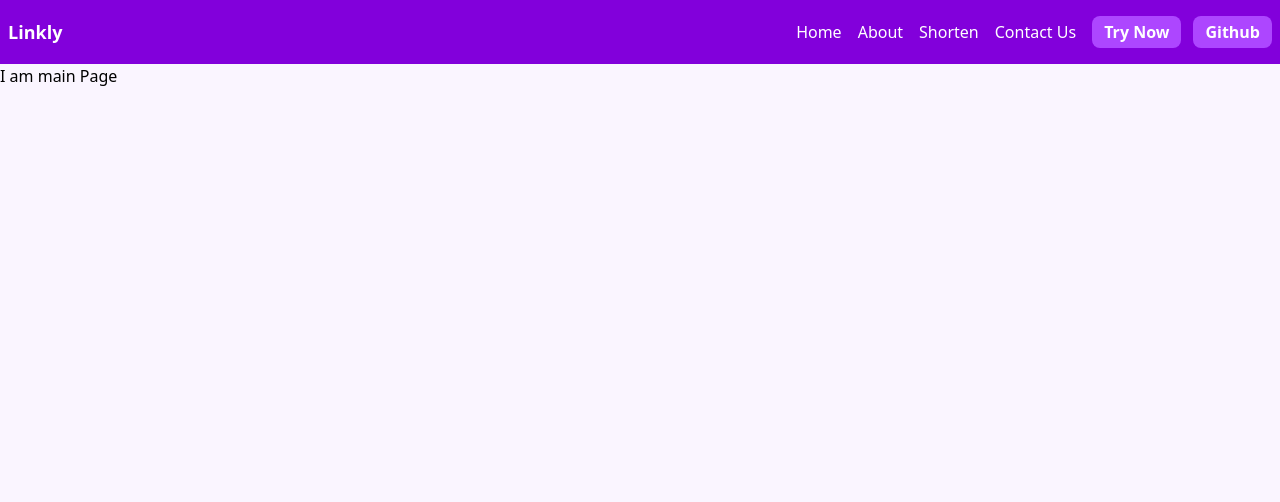
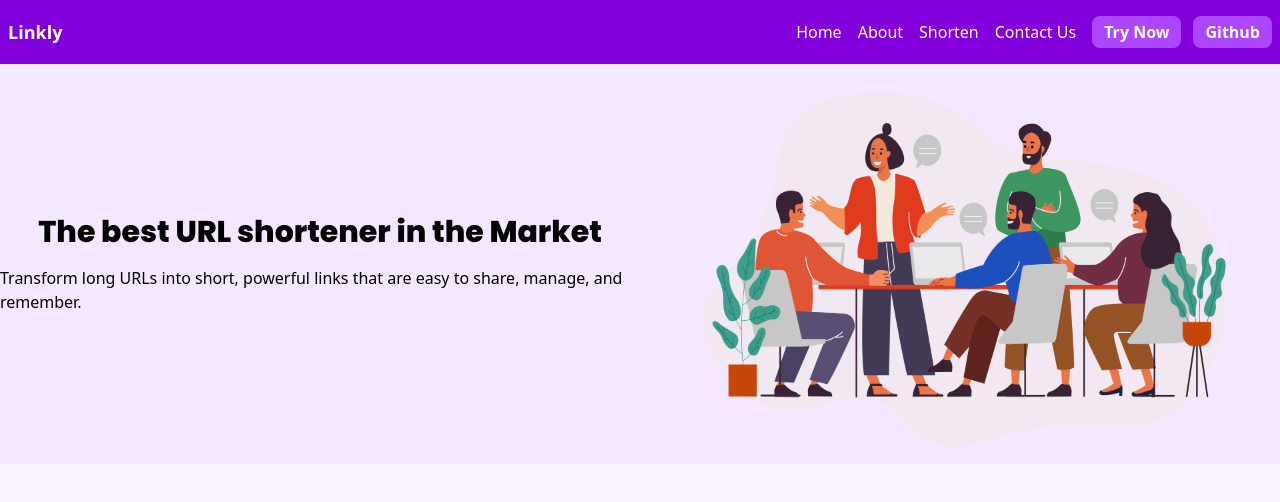
Before and after one commit to Void-0019/linkly, a Next.js app: page / in a window 1280 px wide. Shown: the top 502 px of the page. Built offline with nearby package versions, Linux system fonts and the light colour scheme.

Commit message:
feat: add main page content

```diff
--- a/app/page.js
+++ b/app/page.js
@@ -1,9 +1,29 @@
 import Image from "next/image";
+import localFont from "next/font/local";
+
+
+const poppins = localFont({
+  src: "./fonts/Poppins-Extrabold.ttf",
+  variable: "--font-poppins",
+  weight: "100 900",
+});
 
 export default function Home() {
   return (
-    <main>
-      I am main Page
+    <main className="bg-purple-100">
+      <section className="grid grid-cols-2 h-[50vh]">
+    <div className=" flex flex-col gap-4 items-center justify-center">
+      <p className={`text-3xl font-bold ${poppins.className}`}>
+      The best URL shortener in the Market
+      </p>
+      <p>
+        Transform long URLs into short, powerful links that are easy to share, manage, and remember.
+      </p>
+    </div>
+    <div className=" flex justify-start relative">
+    <Image className="mix-blend-darken" alt="an Image of a vector" src={"/vector.jpg"} fill={true}/>
+    </div>
+      </section>
     </main>
   );
 }
```
